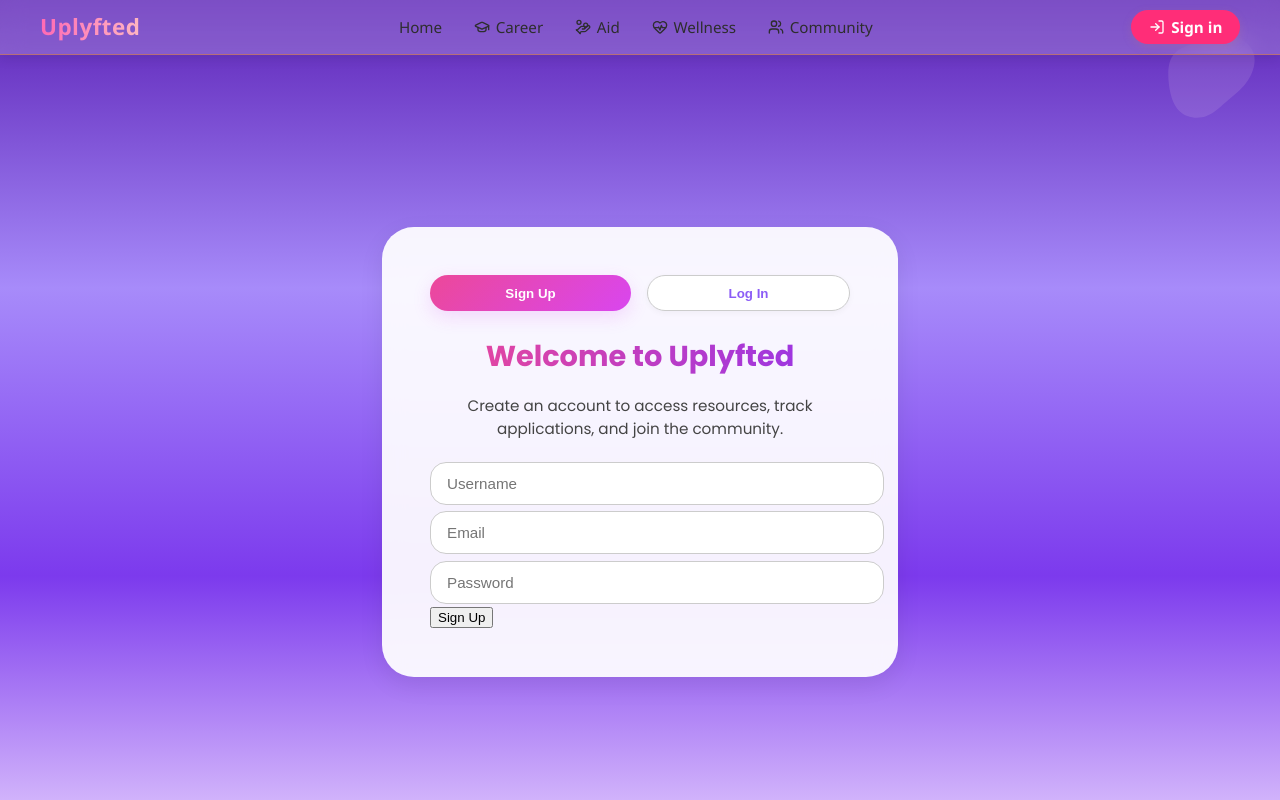
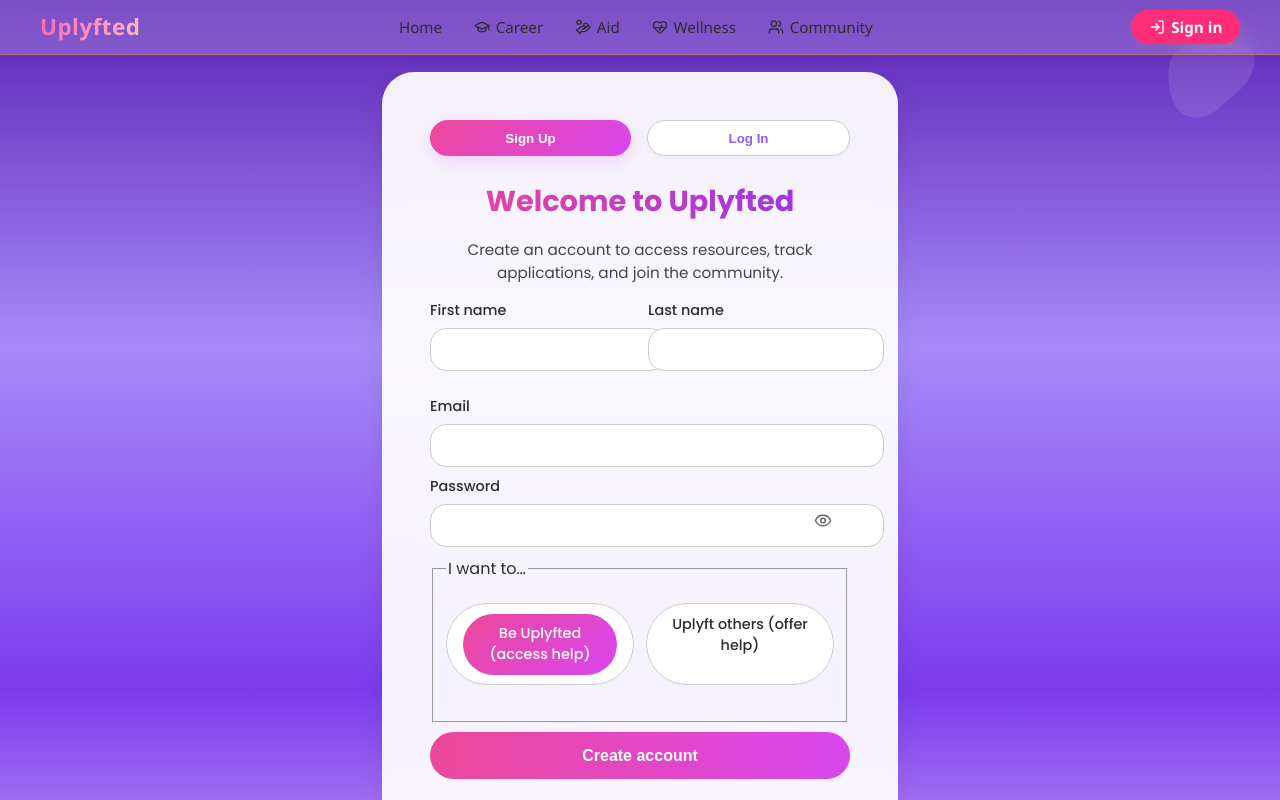
Before and after one commit to Sparshar-Njuguna/UPLYFTED, a React (Vite) app: page /auth in a window 1280 px wide. Shown: the top 800 px of the page. Built offline with nearby package versions, Linux system fonts and the light colour scheme.

Commit message:
Updated Register.jsx to match backend

```diff
--- a/src/components/Register.jsx
+++ b/src/components/Register.jsx
@@ -1,64 +1,147 @@
 import { useState } from "react";
-import { backend } from "../main";
+import { Eye, EyeOff } from "lucide-react";
+import { backend } from "../main"; // import your Render backend URL
 
 export default function Register({ role }) {
-  const [username, setUsername] = useState("");
+  const [firstName, setFirstName] = useState("");
+  const [lastName, setLastName] = useState("");
   const [email, setEmail] = useState("");
   const [password, setPassword] = useState("");
+  const [selectedRole, setSelectedRole] = useState(role || "recipient");
+  const [showPassword, setShowPassword] = useState(false);
   const [loading, setLoading] = useState(false);
-  const [message, setMessage] = useState(null);
+  const [error, setError] = useState("");
+  const [success, setSuccess] = useState("");
 
-  const handleSubmit = async (e) => {
+  const handleRegister = async (e) => {
     e.preventDefault();
     setLoading(true);
-    setMessage(null);
+    setError("");
+    setSuccess("");
 
     try {
       const res = await fetch(`${backend}/auth/register`, {
         method: "POST",
         headers: { "Content-Type": "application/json" },
-        body: JSON.stringify({ username, email, password }),
+        body: JSON.stringify({
+          username: `${firstName} ${lastName}`, // combine into username
+          email,
+          password,
+          role: selectedRole,
+        }),
       });
 
       const data = await res.json();
 
       if (!res.ok) throw new Error(data.message || "Something went wrong");
 
-      setMessage("✅ Registration successful! You can now log in.");
+      setSuccess("🎉 Account created successfully! You can now log in.");
+      setFirstName("");
+      setLastName("");
+      setEmail("");
+      setPassword("");
     } catch (err) {
-      setMessage(`❌ ${err.message}`);
+      setError(err.message);
     } finally {
       setLoading(false);
     }
   };
 
   return (
-    <form onSubmit={handleSubmit}>
+    <form className="auth-form" onSubmit={handleRegister}>
+      <div className="name-row">
+        <label>
+          First name
           <input
             type="text"
-        placeholder="Username"
-        value={username}
-        onChange={(e) => setUsername(e.target.value)}
+            value={firstName}
+            onChange={(e) => setFirstName(e.target.value)}
             required
           />
+        </label>
+        <label>
+          Last name
+          <input
+            type="text"
+            value={lastName}
+            onChange={(e) => setLastName(e.target.value)}
+            required
+          />
+        </label>
+      </div>
+
+      <label>
+        Email
         <input
           type="email"
-        placeholder="Email"
           value={email}
           onChange={(e) => setEmail(e.target.value)}
           required
         />
+      </label>
+
+      <label>
+        Password
+        <div className="password-wrapper">
           <input
-        type="password"
-        placeholder="Password"
+            type={showPassword ? "text" : "password"}
             value={password}
             onChange={(e) => setPassword(e.target.value)}
             required
           />
-      <button type="submit" disabled={loading}>
-        {loading ? "Signing up..." : "Sign Up"}
+          <button
+            type="button"
+            className="toggle-password"
+            onClick={() => setShowPassword(!showPassword)}
+          >
+            {showPassword ? <EyeOff size={18} /> : <Eye size={18} />}
           </button>
-      {message && <p>{message}</p>}
+        </div>
+      </label>
+
+      <fieldset>
+        <legend>I want to…</legend>
+        <div className="role-options">
+          <label className="role-pill">
+            <input
+              type="radio"
+              name="role"
+              value="recipient"
+              checked={selectedRole === "recipient"}
+              onChange={() => setSelectedRole("recipient")}
+            />
+            <span>Be Uplyfted (access help)</span>
+          </label>
+          <label className="role-pill">
+            <input
+              type="radio"
+              name="role"
+              value="helper"
+              checked={selectedRole === "helper"}
+              onChange={() => setSelectedRole("helper")}
+            />
+            <span>Uplyft others (offer help)</span>
+          </label>
+        </div>
+      </fieldset>
+
+      <button type="submit" className="auth-btn" disabled={loading}>
+        {loading ? "Creating account…" : "Create account"}
+      </button>
+
+      {error && <p className="error-text">❌ {error}</p>}
+      {success && <p className="success-text">{success}</p>}
+
+      <div className="divider">or</div>
+
+      <button type="button" className="google-btn">
+        <img src="https://www.svgrepo.com/show/355037/google.svg" alt="" />
+        Continue with Google
+      </button>
+
+      <p className="fine-print">
+        By continuing, you agree to our community guidelines and code of care.
+      </p>
     </form>
   );
 }
```
Lines whose indentation alone changed are shown as unchanged.
